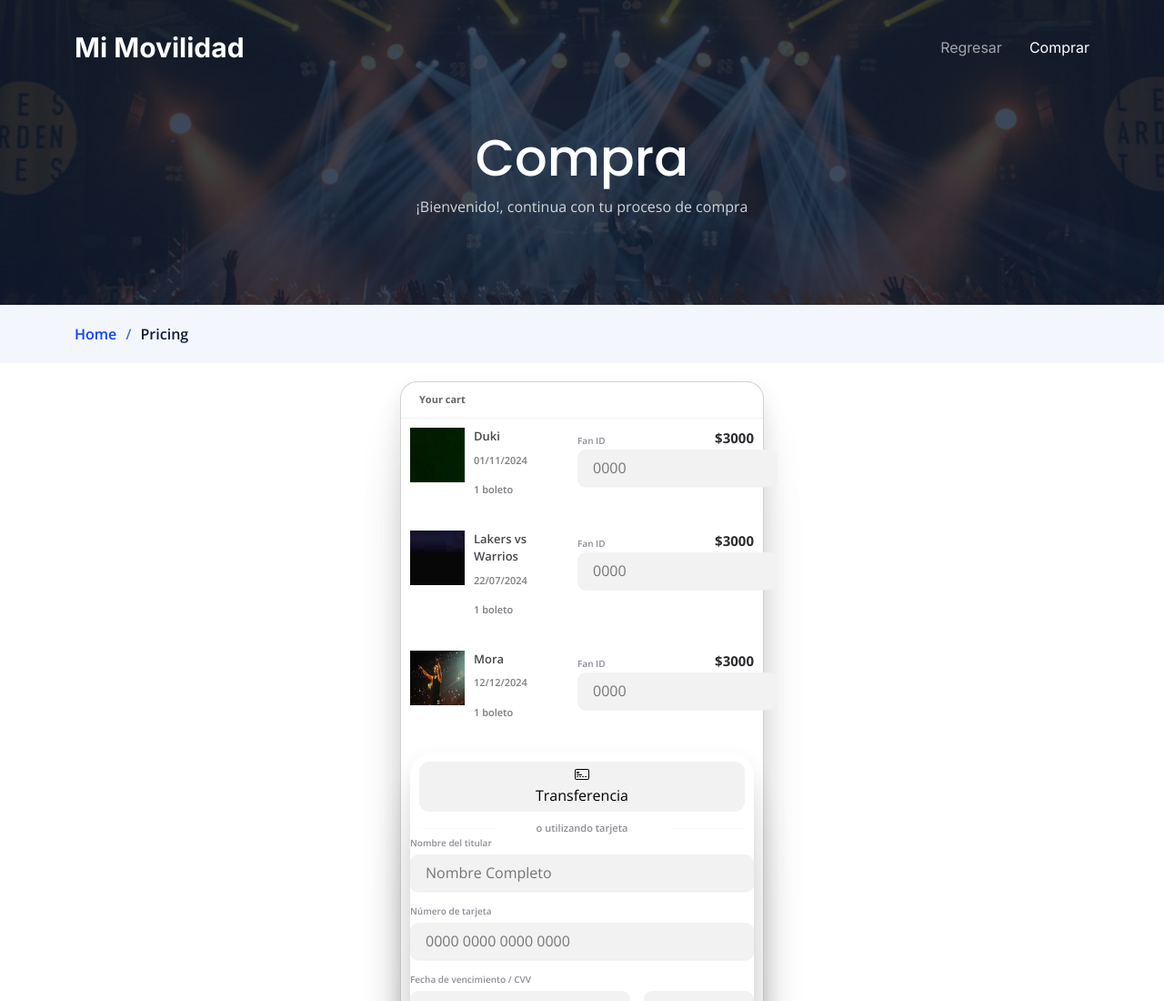
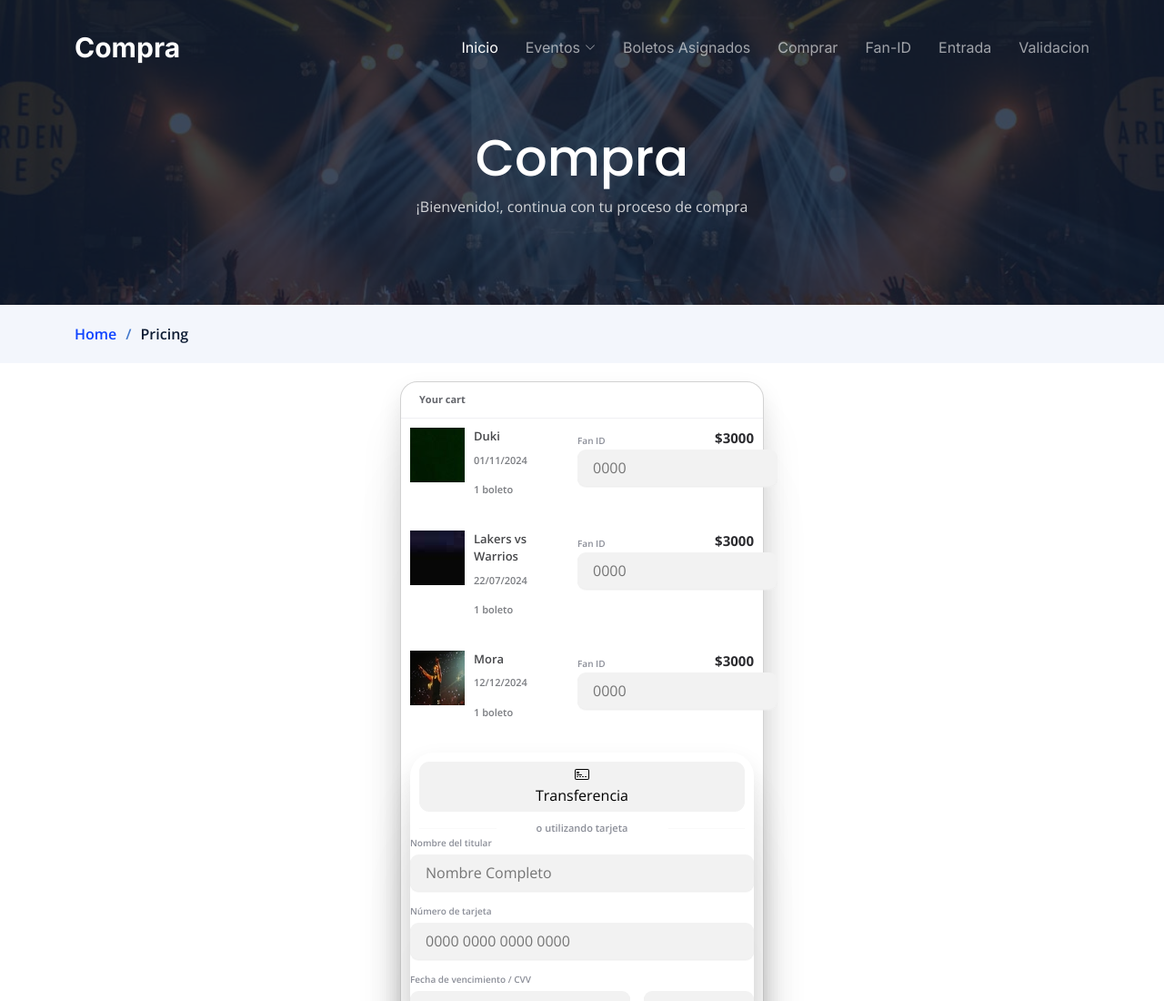
Before and after one commit to chaam6/6IM9-SoftUx, a plain HTML site: page pricing.html in a window 1280 px wide. Shown: the top 1100 px of the page at 91% size. Drawn offline with nearby package versions, Linux system fonts and the light colour scheme.

```diff
--- a/pricing.html
+++ b/pricing.html
@@ -47,15 +47,28 @@
       <a href="index.html" class="logo d-flex align-items-center">
         <!-- Uncomment the line below if you also wish to use an image logo -->
         <!-- <img src="assets/img/logo.png" alt=""> -->
-        <h1>Mi Movilidad</h1>
+        <h1>Compra</h1>
       </a>
 
       <i class="mobile-nav-toggle mobile-nav-show bi bi-list"></i>
       <i class="mobile-nav-toggle mobile-nav-hide d-none bi bi-x"></i>
       <nav id="navbar" class="navbar">
         <ul>
-          <li><a href="home.html">Regresar</a></li>
-          <li><a href="pricing.html" class="active">Comprar</a></li>
+          <li><a href="home.html" class="active">Inicio</a></li>
+          <li class="dropdown"><a href="#"><span>Eventos</span> <i class="bi bi-chevron-down dropdown-indicator"></i></a>
+            <ul>
+              <li><a href="subir.html">Subir</a></li>
+              <li class="dropdown"><a href="index.html"><span>Eliminar</span></a>
+              </li>
+              <li><a href="#"></a></li>
+            </ul>
+          </li>
+
+          <li><a href="Asignarboletos.html">Boletos Asignados</a></li>
+          <li><a href="pricing.html">Comprar</a></li>
+          <li><a href="fanid.html">Fan-ID</a></li>
+          <li><a href="entrada.html">Entrada</a></li>
+          <li><a href="contact.html">Validacion</a></li>
         </ul>
       </nav><!-- .navbar -->
 
@@ -268,6 +281,7 @@
   <script>
     function alerta(){
       alert("Compra Exitosa");
+      window.location.href = 'home.html';
     }
   </script>
 
```
